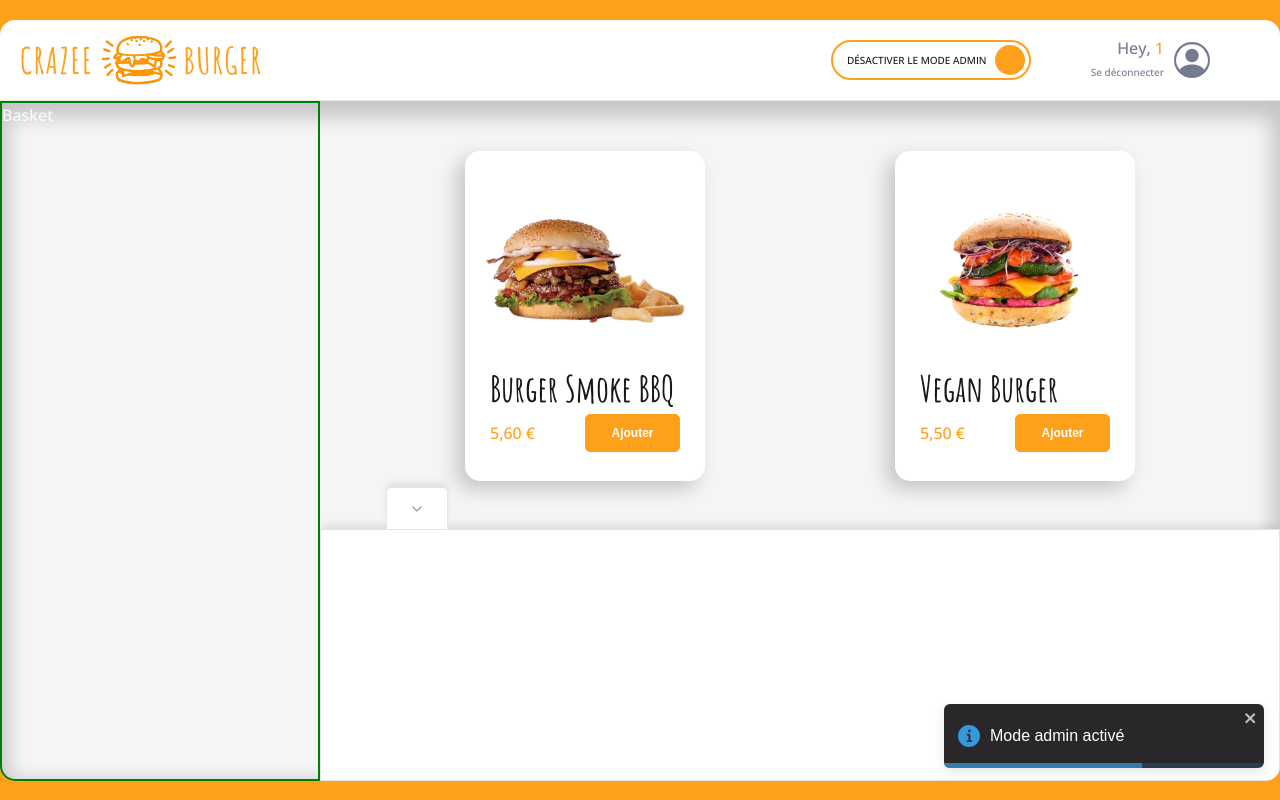
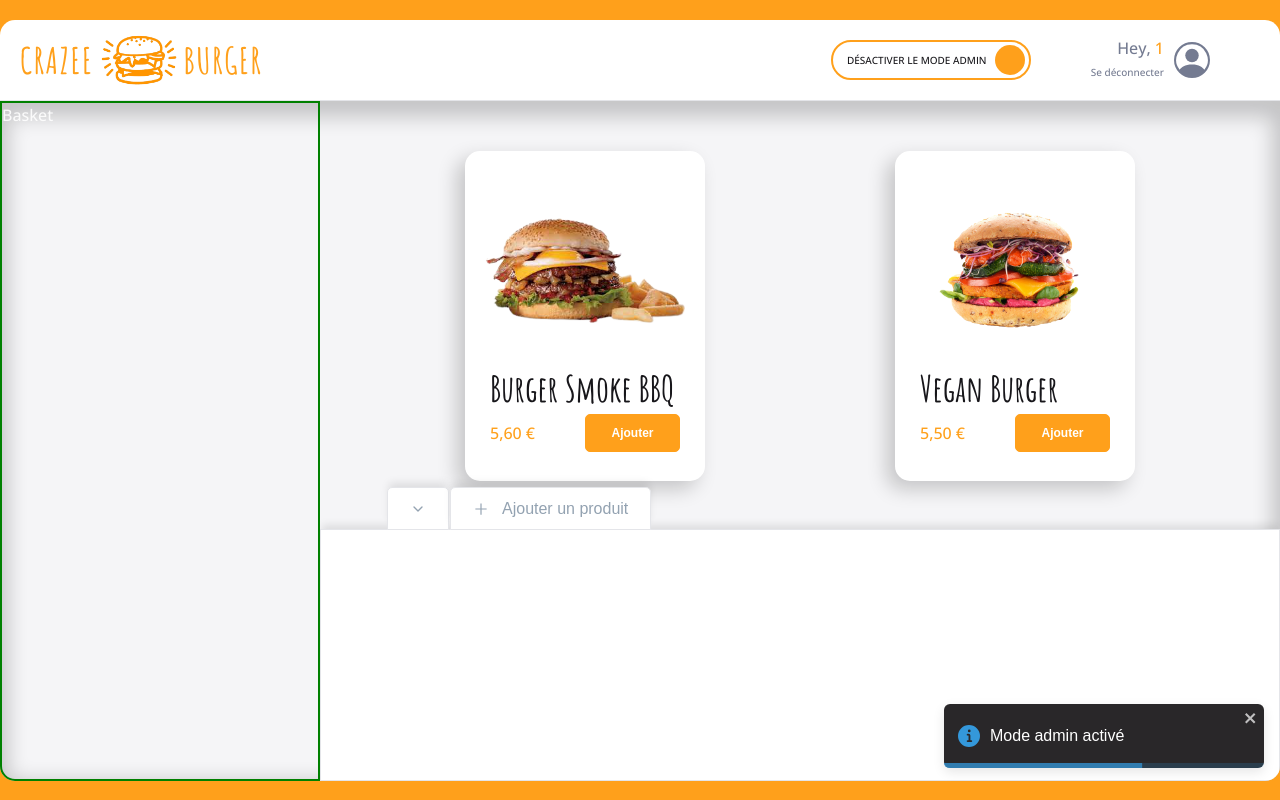
Before and after one commit to Karvaneg/crazee-burger, a React (Vite) app: page /order/1 in a window 1280 px wide. Both pictures are taken after a click on the label 930 px from the left and 60 px from the top of the page. Built offline with nearby package versions, Linux system fonts and the light colour scheme.

Commit message:
✨ F07:  ADMIN > Tab > Add label

```diff
--- a/src/components/pages/order/Main/Admin/AdminTabs.jsx
+++ b/src/components/pages/order/Main/Admin/AdminTabs.jsx
@@ -1,6 +1,7 @@
 import styled from "styled-components";
 import Tab from "../../../../reusable-ui/Tab";
 import { FiChevronUp, FiChevronDown } from "react-icons/fi";
+import { AiOutlinePlus } from "react-icons/ai";
 import { theme } from "../../../../../theme";
 
 export default function AdminTabs({ isCollapsed, setIsCollapsed }) {
@@ -11,7 +12,18 @@ export default function AdminTabs({ isCollapsed, setIsCollapsed }) {
 
   return (
     <AdminTabsStyled>
-        <Tab Icon={isCollapsed ? <FiChevronUp /> : <FiChevronDown />} onClick={handleClick} className={isCollapsed && "is-active"} />
+        <Tab
+          label=""
+          Icon={isCollapsed ? <FiChevronUp /> : <FiChevronDown />}
+          onClick={handleClick}
+          className={isCollapsed && "is-active"}
+        />
+        <Tab
+          label="Ajouter un produit"
+          Icon={<AiOutlinePlus />}
+          onClick={handleClick}
+          className={isCollapsed && "is-active"}
+        />
     </AdminTabsStyled>
   )
 }
@@ -26,4 +38,8 @@ const AdminTabsStyled = styled.div`
       color: ${theme.colors.white};
       border-color: ${theme.colors.background_dark};
     }
+
+    button{
+      margin-left: 1px;
+    }
 `;
--- a/src/components/reusable-ui/Tab.jsx
+++ b/src/components/reusable-ui/Tab.jsx
@@ -1,12 +1,11 @@
 import styled from "styled-components";
 import { theme } from "../../theme";
 
-export default function Tab({ Icon, onClick, className }) {
+export default function Tab({ label, Icon, onClick, className }) {
   return (
-    <TabStyled onClick={onClick} className={className}>
-        <div className="icon">
-            {Icon}
-        </div>
+    <TabStyled onClick={onClick} className={className} >
+        <div className="icon">{Icon}</div>
+        {label && <span className="label">{label}</span>}
     </TabStyled>
   )
 }
@@ -46,4 +45,8 @@ const TabStyled = styled.button`
     .icon {
         display: flex;
     }
+
+    .label{
+        margin-left: 13px;
+    }
 `;
```
